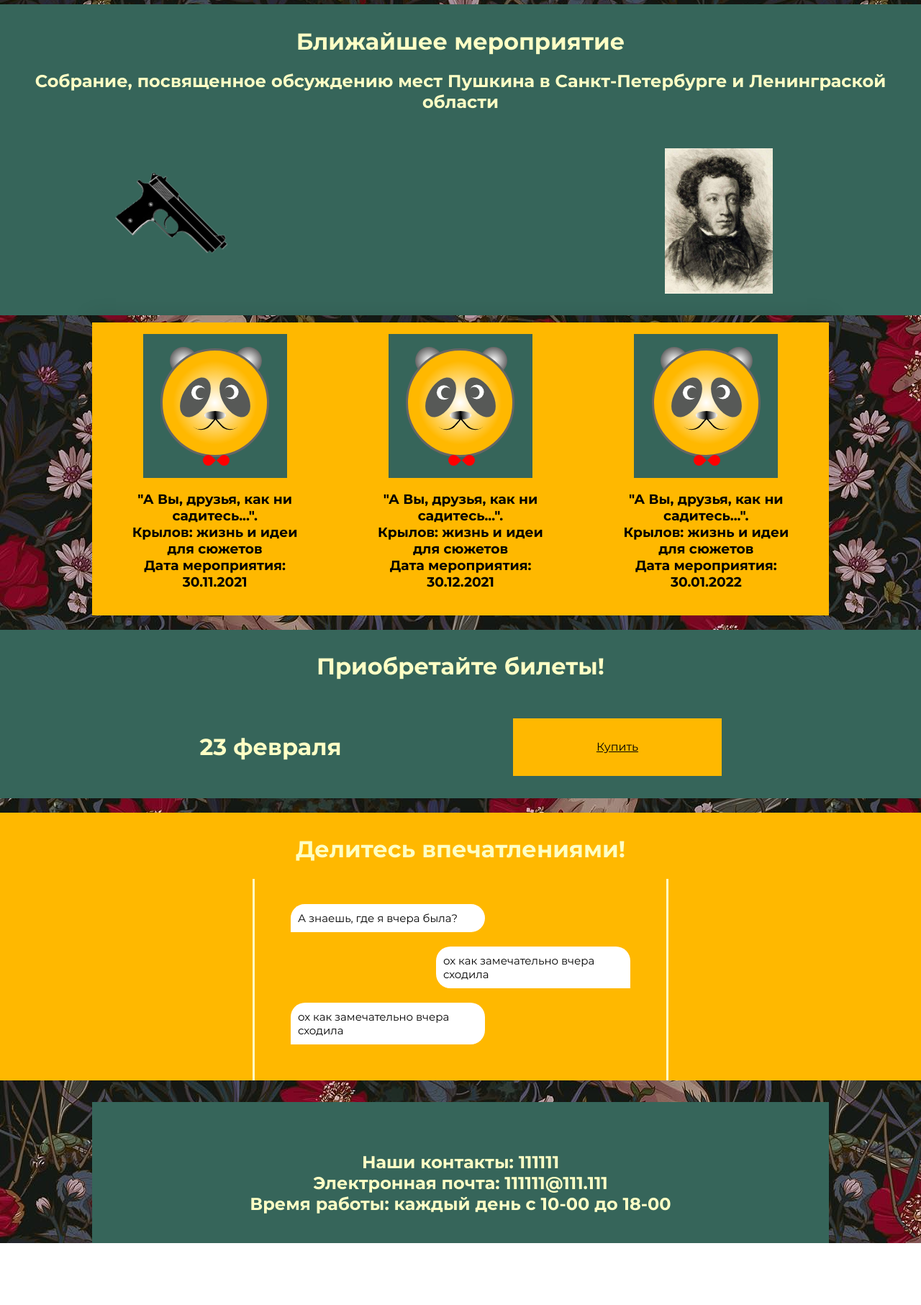
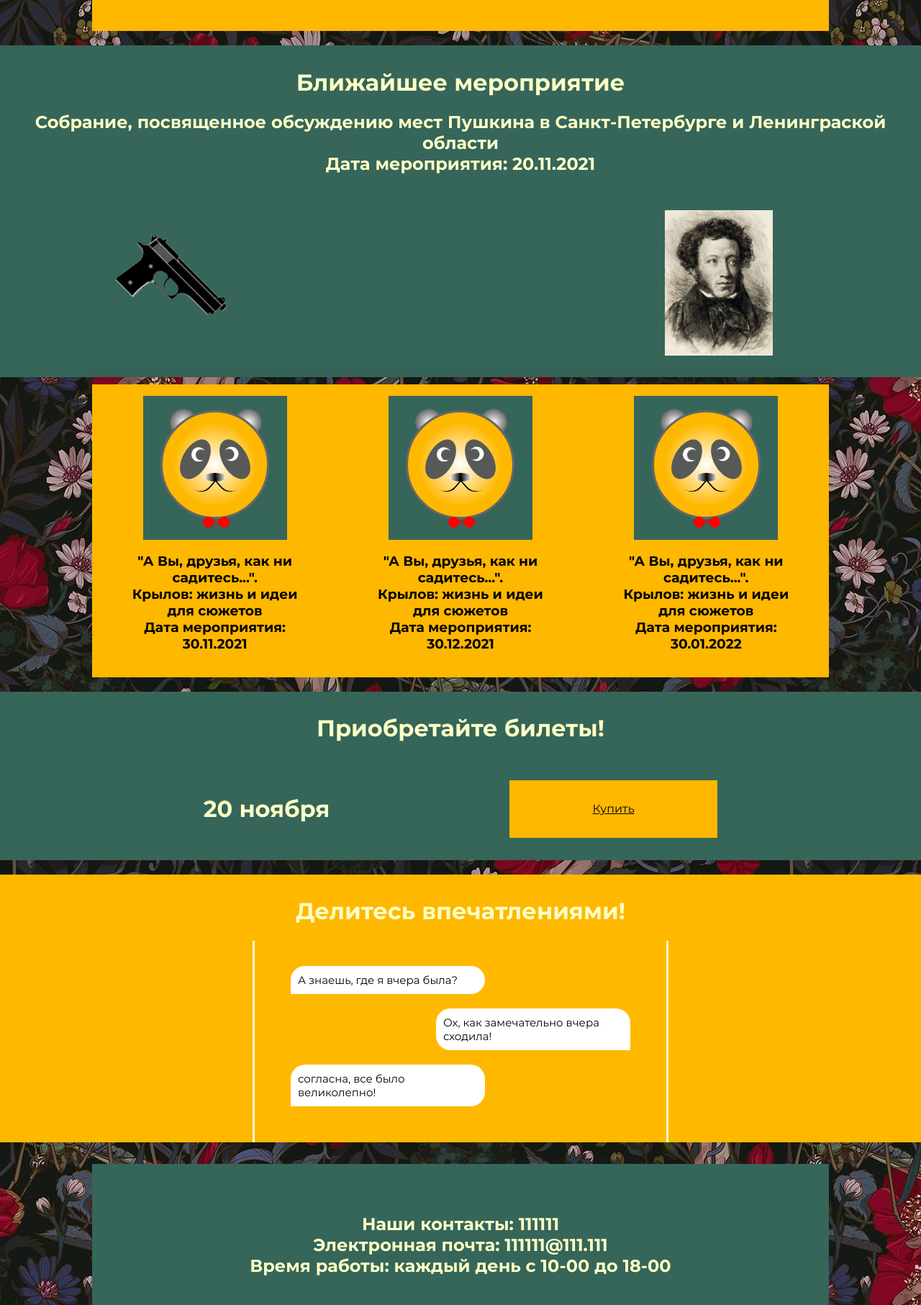
Before and after one commit to nazarovaaaa/Nazarov_site_lib, a website: page client/index.html in a window 1280 px wide. Shown: the part 717-2530 px from the top of the page at 72% size. Before the commit the page ends 2444 px from the top, so only its background shows below. Drawn offline with Linux system fonts and the light colour scheme.

Commit message:
text refactor

```diff
--- a/client/css/style.css
+++ b/client/css/style.css
@@ -84,7 +84,8 @@ a{
 }
 
 .About{
-    color: var(--main-white)
+    color: var(--main-white);
+    text-align:center;
 }
 
 .Events{
--- a/client/index.html
+++ b/client/index.html
@@ -27,7 +27,8 @@
             <div class="Block">
                 <h1>Добро пожаловать!</h1>
                 <div class="Content_into_content About">
-                    а может быть сделаем авава? или все же вувиваву?
+                    Этот сайт посвящен библиотеке. К сожалению, чтение печатных книг в последнее время устаревает. Люди теряют к нему интерес. <br />
+                    Поэтому я хотел создать сайт литературной направленности, где можно будет узнать информацию о посещении культурных литературных встреч и поделиться впечатлениями о них.
                 </div>
             </div>
             <div class="Block">
@@ -62,7 +63,10 @@
             <div class="Block Events">
                 <a name="Events"></a>
                 <h1>Ближайшее мероприятие</h1>
-                <h2>Собрание, посвященное обсуждению мест Пушкина в Санкт-Петербурге и Ленинграской области</h2>
+                <h2>
+                    Собрание, посвященное обсуждению мест Пушкина в Санкт-Петербурге и Ленинграской области<br />
+                    Дата мероприятия: 20.11.2021
+                </h2>
                 <div class="Content_into_content Event_Push">
                     <div class="Archery_Pushkin">
                         <div class="Phrase1">
@@ -78,7 +82,7 @@
                     </div>
                     <div class="Bullet">
                     </div>
-                    <img src="images/arch_pushkin.png" class="Pushkin_port"/>
+                    <img src="images/arch_pushkin.png" class="Pushkin_port" />
                 </div>
             </div>
 
@@ -206,8 +210,8 @@
                 <a name="Buy"></a>
                 <h1>Приобретайте билеты!</h1>
                 <div class="Content_into_content Buy_content">
-                    <h1 class="Buy_text">23 февраля</h1>
-                    <a class="Buy_button"  href="https://spb.kassir.ru/">
+                    <h1 class="Buy_text">20 ноября</h1>
+                    <a class="Buy_button" href="https://spb.kassir.ru/">
                         <span>Купить</span>
                     </a>
                 </div>
@@ -220,10 +224,10 @@
                         А знаешь, где я вчера была?
                     </div>
                     <div class="Speech Speech1">
-                        ох как замечательно вчера сходила
+                        Ох, как замечательно вчера сходила!
                     </div>
                     <div class="Speech Speech2">
-                        ох как замечательно вчера сходила
+                        согласна, все было великолепно!
                     </div>
                 </div>
             </div>
```
Also changed, not shown: 1 other file.
